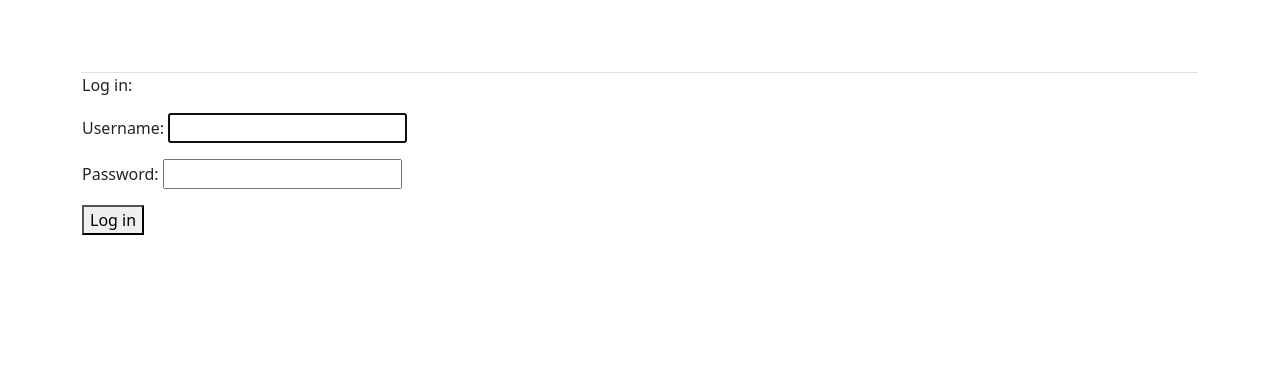
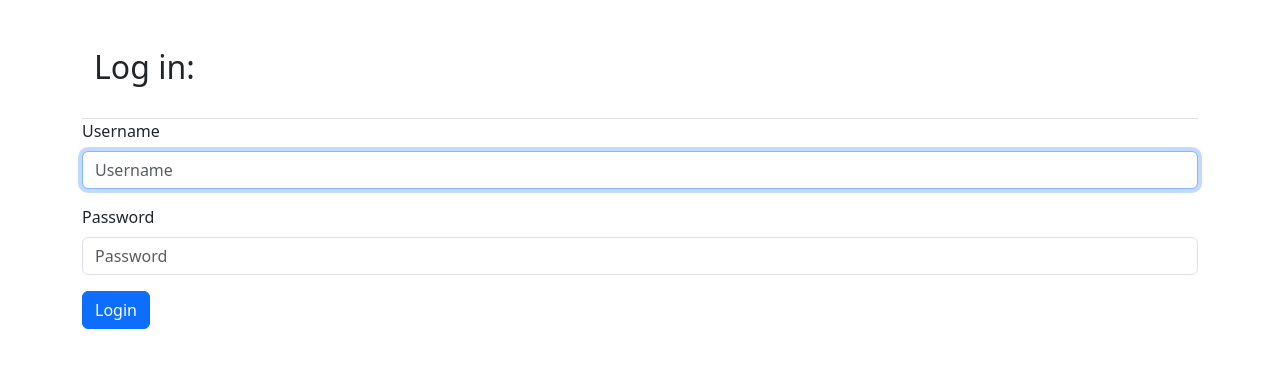
Before and after one commit to PavloShutz/planet-generator, a Django app: page /users/login/ in a window 1280 px wide. Shown: the part 58-426 px from the top of the page. Run offline with Django 4.2, Linux system fonts and the light colour scheme; some libraries are stand-ins or nearby versions.

Commit message:
updated login.html

```diff
--- a/planet_generator/users/templates/registration/login.html
+++ b/planet_generator/users/templates/registration/login.html
@@ -1,12 +1,17 @@
 {% extends 'image_generator/base.html' %}
+{% load django_bootstrap5 %}
+
+{% block page_header %}
+  <h2>Log in:</h2>
+{% endblock page_header %}
 
 {% block content %}
 
-    <p>Log in:</p>
-    <form action="{% url 'users:login' %}" method="post">
+    <form action="{% url 'users:login' %}" method="post" class="form">
         {% csrf_token %}
-        {{ form.as_p }}
-        <button name="submit">Log in</button>
+        {% bootstrap_form form %}
+        {% bootstrap_form_errors form layout='inline' %}
+        {% bootstrap_button "Login" button_type="submit" %}
         <input type="hidden" name="next" value="{% url 'img_generate:index' %}" />
     </form>
 
```
